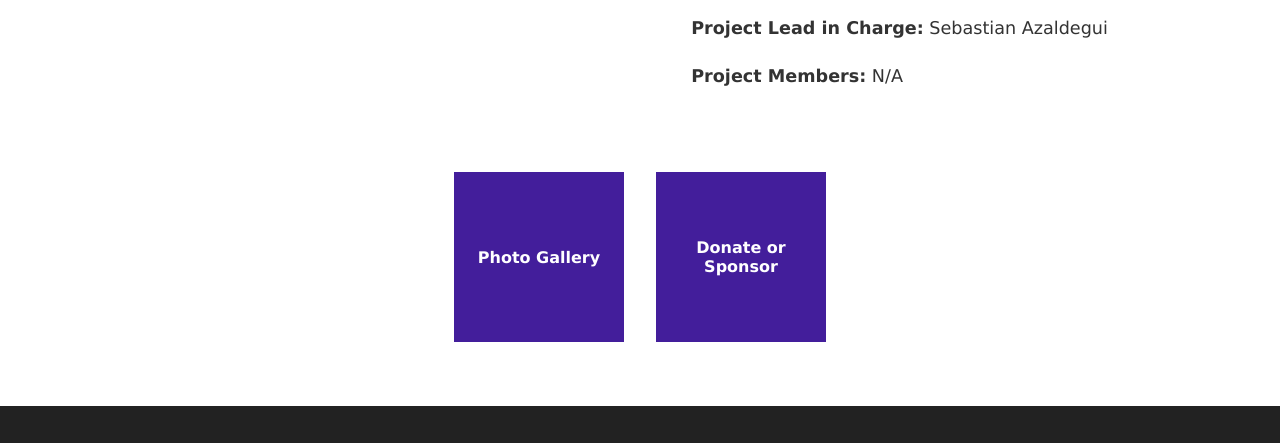
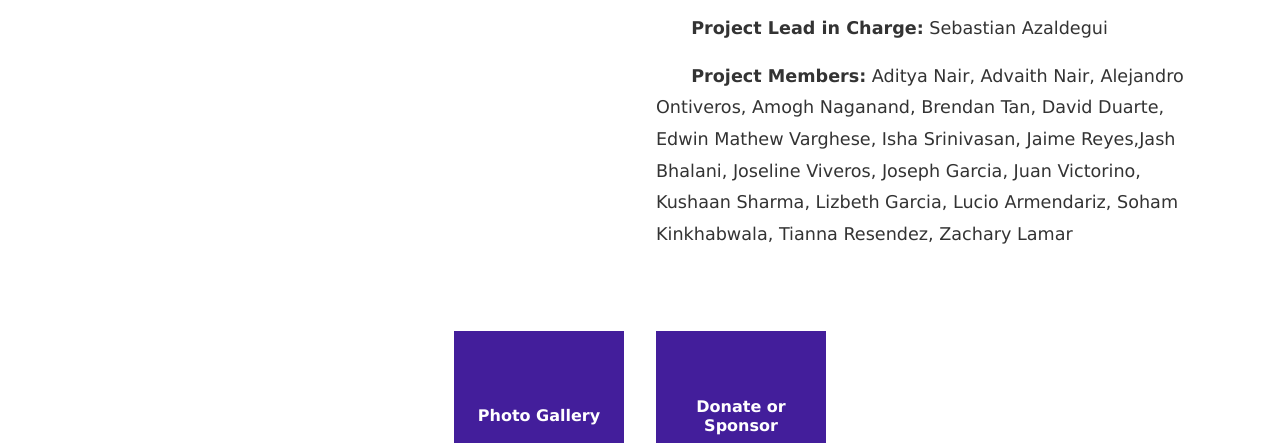
Before and after one commit to ADAPT-Texas/ADAPT-Texas, a plain HTML site: page ride-on-car.html in a window 1280 px wide. Shown: the part 1479-1922 px from the top of the page. Drawn offline with Linux system fonts and the light colour scheme.

Commit message:
added names

```diff
--- a/ride-on-car.html
+++ b/ride-on-car.html
@@ -105,7 +105,7 @@
       With the practice of increasing accessibility and awareness, we aim to create an inclusive play experience that bridges the gap between leisure and everyday life.
     </p>
     <p><strong>Project Lead in Charge:</strong> Sebastian Azaldegui</p>
-    <p><strong>Project Members:</strong> N/A</p>
+    <p><strong>Project Members:</strong> Aditya Nair, Advaith Nair, Alejandro Ontiveros, Amogh Naganand, Brendan Tan, David Duarte, Edwin  Mathew Varghese, Isha Srinivasan, Jaime Reyes,Jash Bhalani, Joseline Viveros, Joseph Garcia, Juan Victorino, Kushaan Sharma, Lizbeth Garcia, Lucio Armendariz, Soham Kinkhabwala, Tianna Resendez, Zachary Lamar</p>
   </div>
 
    <div class="button-section">
```
